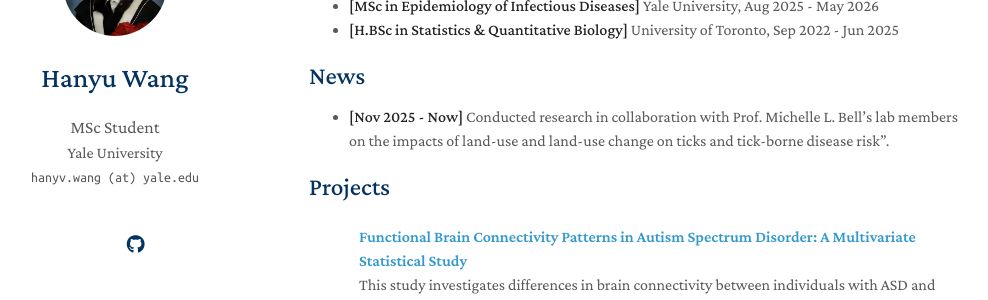
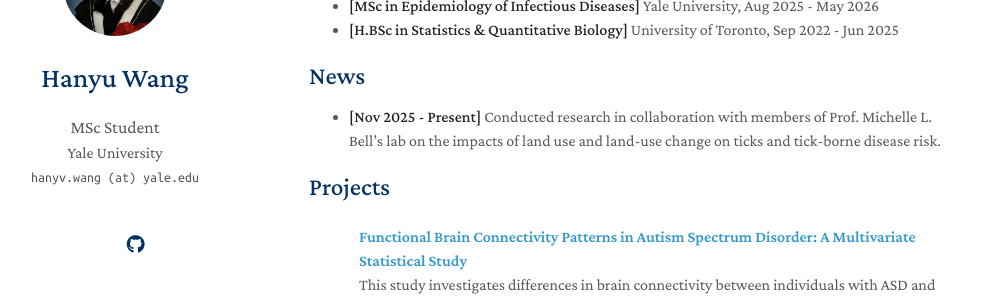
Before and after one commit to hanyvwang/hanyvwang.github.io, a Jekyll site: the page built from index.md, in a window 1280 px wide and 900 px high, scrolled down 352 px. Shown: the part 152-452 px from the top of the window, without its empty margins (161-1149 px from the left). Built offline with Jekyll 4.4.1, drawn with Linux system fonts in a browser that asks for light colours; a style sheet for code colours, icons or effects is not loaded; our own code applies the rules of GitHub Pages for plain Markdown files.

Commit message:
Update research timeline and wording for clarity

```diff
--- a/index.md
+++ b/index.md
@@ -21,7 +21,7 @@
 
 ## News
 
-- **[Nov 2025 - Now]** Conducted research in collaboration with Prof. Michelle L. Bell’s lab members on the impacts of land-use and land-use change on ticks and tick-borne disease risk".
+- **[Nov 2025 - Present]** Conducted research in collaboration with members of Prof. Michelle L. Bell’s lab on the impacts of land use and land-use change on ticks and tick-borne disease risk.
 
 {% include_relative _includes/publications.md %}
 
```
